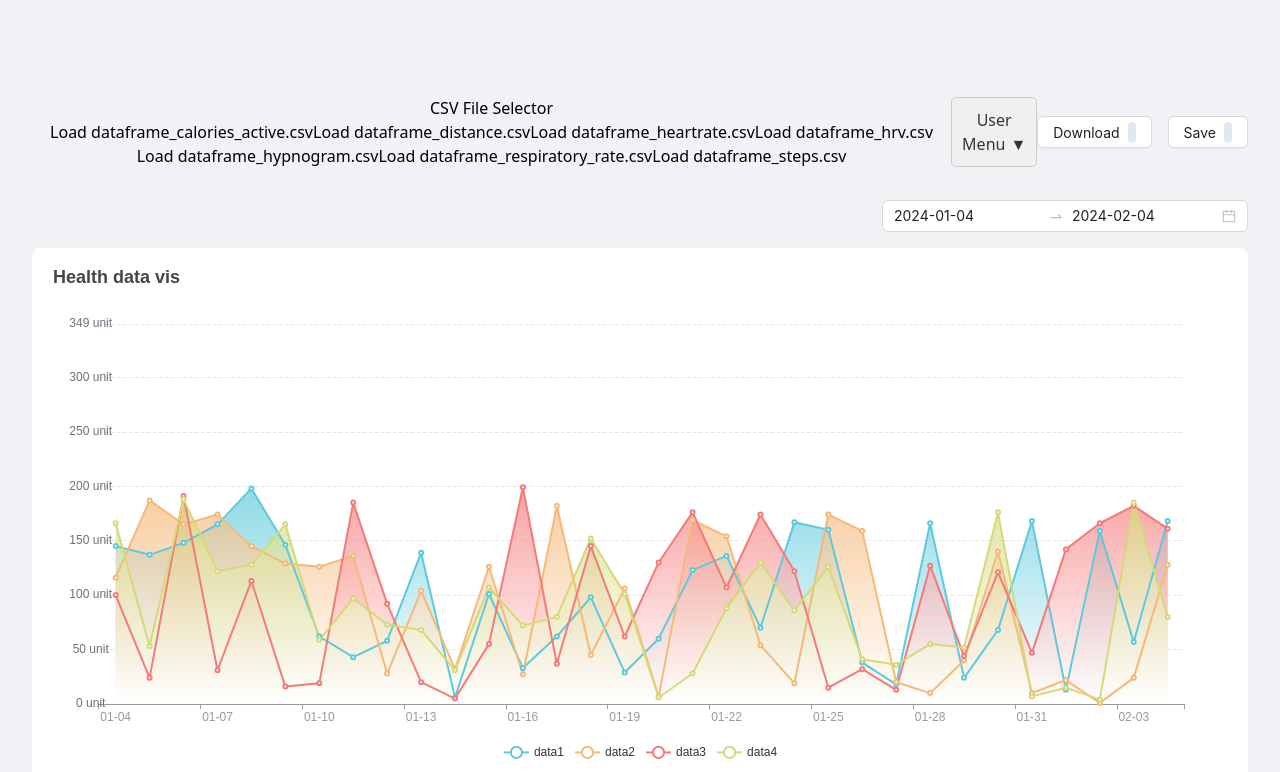
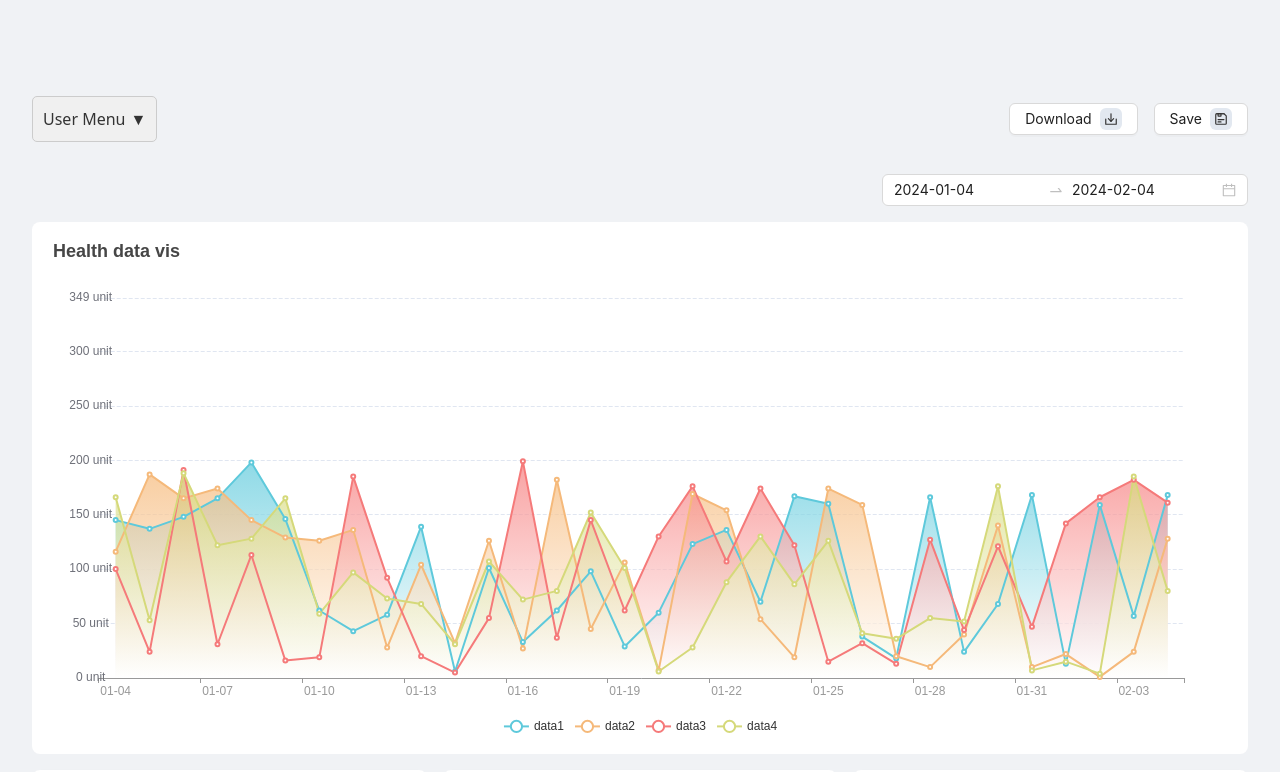
Before and after one commit to Bryan-Tal/Med-Dash, a React (Vite) app: page / in a window 1280 px wide. Shown: the top 772 px of the page. Built offline with nearby package versions, Linux system fonts and the light colour scheme.

Commit message:
modify code for checkpoint

```diff
--- a/src/App.jsx
+++ b/src/App.jsx
@@ -31,12 +31,7 @@ function App() {
   return (
     <div className="mt-20 py-4 px-8">
       <section className="flex justify-between items-center">
-      {/* Extra Code */}
-      <div>
-      <h1>CSV File Selector</h1>
-      <CSVFileSelector/>
-      </div>
-      {/* Extra Code */}
+
         <Router>
           <div>
             <DropDownMenu />
```
Also changed, not shown: 1 other file (tests, documents, lock files or other folders).
